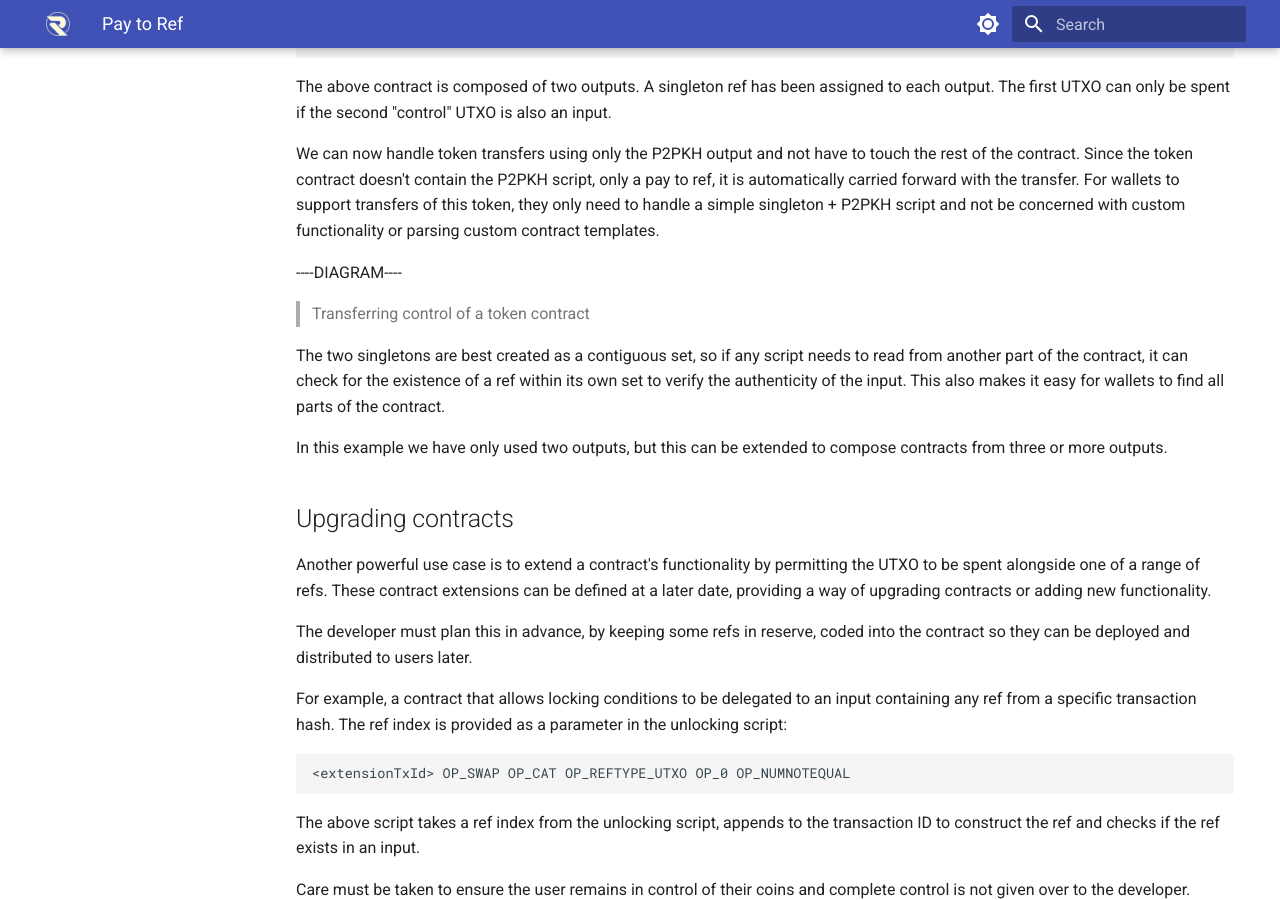
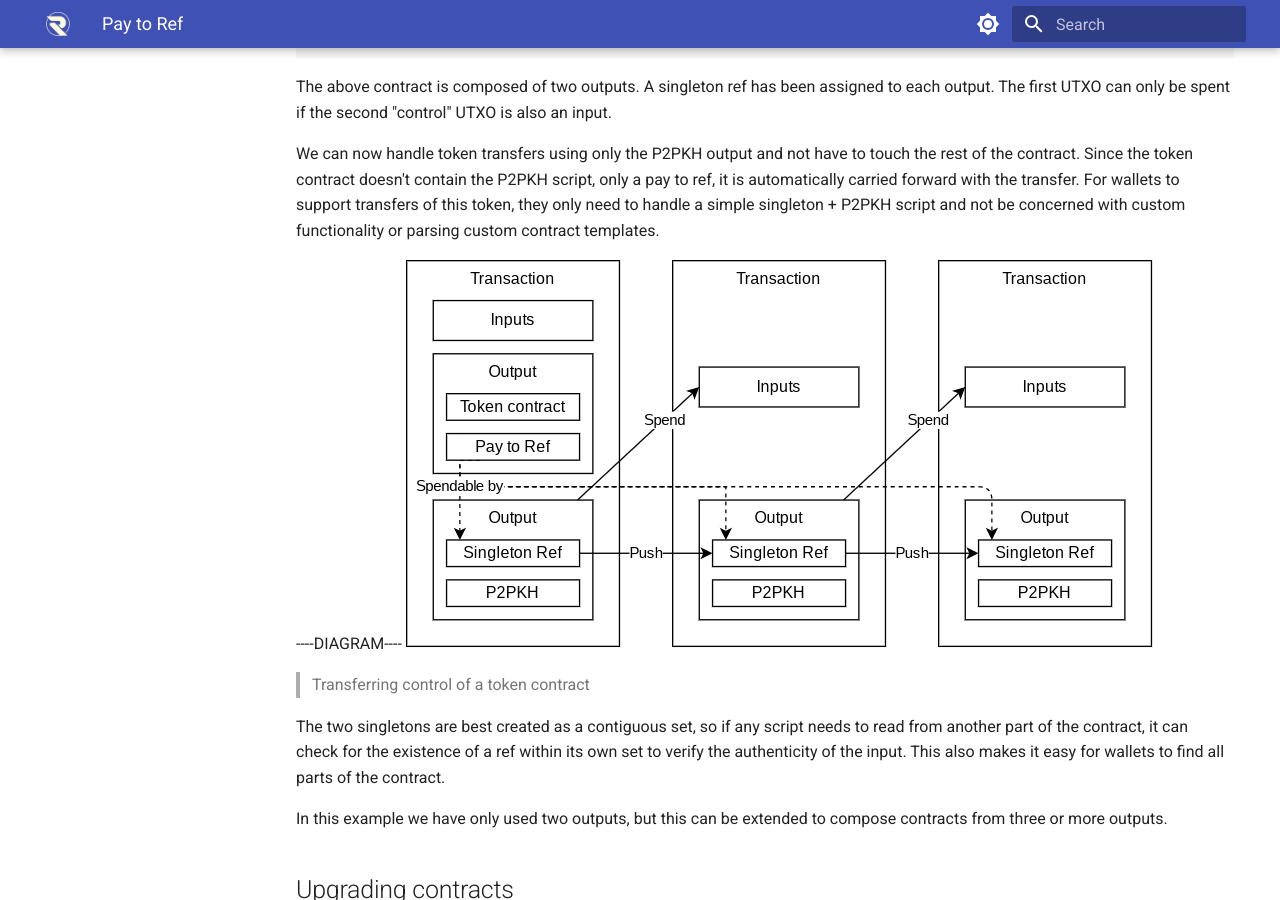
Before and after one commit to RadiantBlockchain-Community/Radiant-Wiki, an MkDocs documentation site: the page built from docs/programming/radiant/pay-to-ref.md, in a window 1280 px wide and 900 px high, scrolled down 999 px. Built offline with MkDocs 1.6.1 and Material for MkDocs 9.7.7, drawn with Linux system fonts in a browser that asks for light colours.

Commit message:
Update pay-to-ref.md

```diff
--- a/docs/programming/radiant/pay-to-ref.md
+++ b/docs/programming/radiant/pay-to-ref.md
@@ -40,6 +40,7 @@ The above contract is composed of two outputs. A singleton ref has been assigned
 We can now handle token transfers using only the P2PKH output and not have to touch the rest of the contract. Since the token contract doesn't contain the P2PKH script, only a pay to ref, it is automatically carried forward with the transfer. For wallets to support transfers of this token, they only need to handle a simple singleton + P2PKH script and not be concerned with custom functionality or parsing custom contract templates.
 
 ----DIAGRAM----
+![](img/pay2ref.png)
 > Transferring control of a token contract
 
 The two singletons are best created as a contiguous set, so if any script needs to read from another part of the contract, it can check for the existence of a ref within its own set to verify the authenticity of the input. This also makes it easy for wallets to find all parts of the contract.
```
